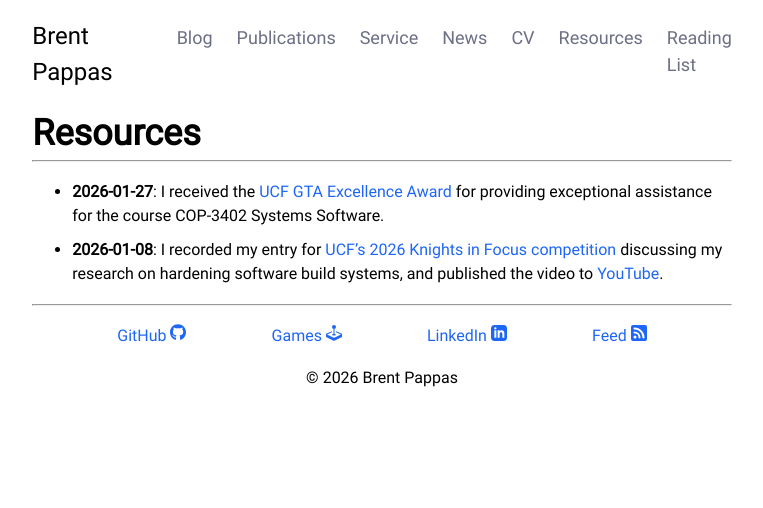
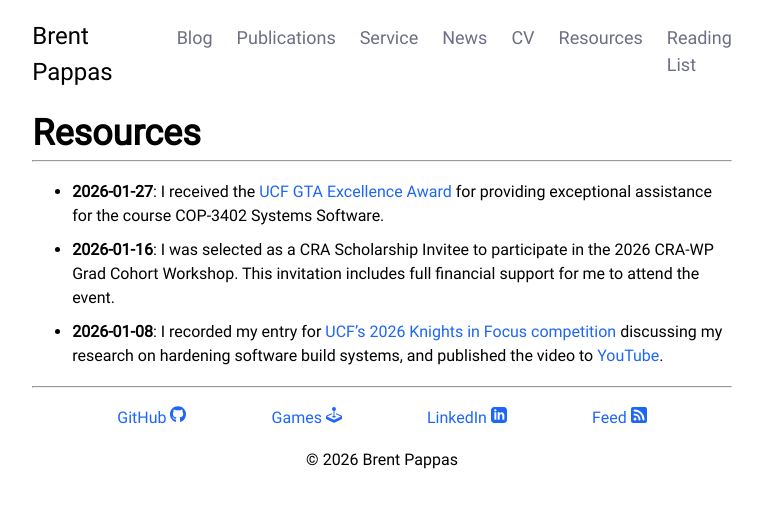
Before and after one commit to PappasBrent/pappasbrent.github.io, a Jekyll site: the page built from news.md, in a window 1280 px wide. Shown: the top 508 px of the page, without its empty margins (258-1021 px from the left). Built offline with Jekyll 4.4.1, drawn with Linux system fonts in a browser that asks for light colours.

Commit message:
Add CRA workshop invitation

```diff
--- a/news.md
+++ b/news.md
@@ -8,6 +8,10 @@ title: Resources
   for providing exceptional assistance for the course COP-3402 Systems
   Software.
 
+- **2026-01-16**: I was selected as a CRA Scholarship Invitee to participate in
+  the 2026 CRA-WP Grad Cohort Workshop. This invitation includes full financial
+  support for me to attend the event.
+
 - **2026-01-08**: I recorded my entry for [UCF's 2026 Knights in Focus
   competition](https://graduate.ucf.edu/knights-in-focus/) discussing my
   research on hardening software build systems, and published the video to
```
